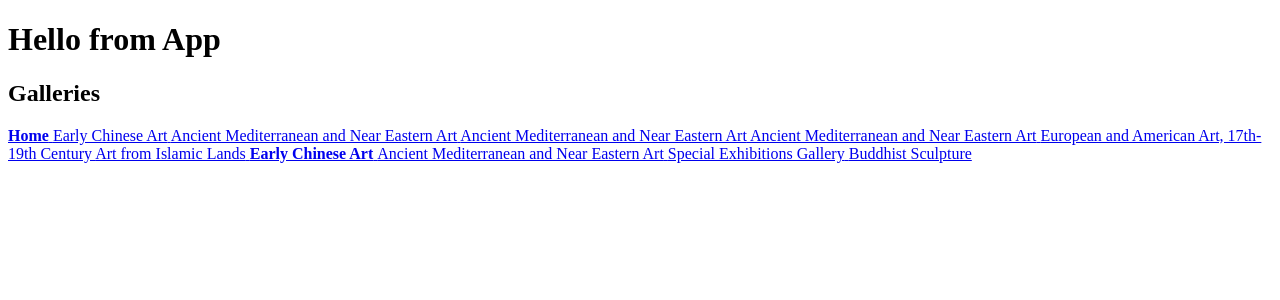
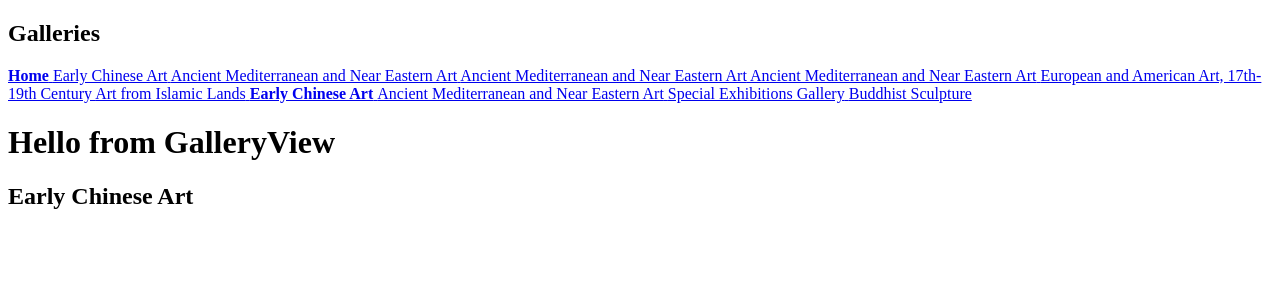
Before and after one commit to govighan16/basic-react-museum, a React (Create React App) app in the folder art-museum/: page /galleries/1600 in a window 1280 px wide. Shown: the top 300 px of the page. Built offline with nearby package versions, Linux system fonts and the light colour scheme.

Commit message:
Render each selected gallery

```diff
--- a/art-museum/src/App.js
+++ b/art-museum/src/App.js
@@ -1,12 +1,16 @@
 import harvardArt from "./data/harvardArt";
 import GalleryNavigation from "./components/GalleryNavigation";
+import GalleryView from './components/GalleryView';
+import {Route} from 'react-router-dom'
 
 function App() {
   return (
-    <>
-    <h1>Hello from App</h1>
+    <div className = 'pageWrapper'>
     <GalleryNavigation galleries = {harvardArt.records}/>
-    </>
+    <Route path = '/galleries/:galleryId'>
+      <GalleryView galleries={harvardArt.records}/>
+    </Route>
+    </div>
   );
 }
 
--- /dev/null
+++ b/art-museum/src/components/GalleryView/index.js
@@ -0,0 +1,17 @@
+import {useParams} from 'react-router-dom';
+
+function GalleryView({galleries}) {
+    const {galleryId} = useParams();
+    const galleryData = galleries.find(gallery => {
+        return gallery.gallerynumber === galleryId
+    })
+    return (
+    <div>
+    <h1> Hello from GalleryView </h1>
+    <h2> {galleryData.name}</h2>
+    </div>
+
+    )
+}
+
+export default GalleryView;
```
Also changed, not shown: art-museum/src/components/lol.js (deleted).
